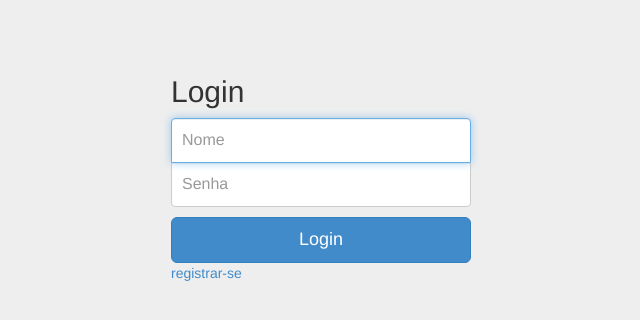
After one commit to Talitamota/alura, a Django app: template usuarios/templates/login.html in a window 1280 px wide. The commit adds this page. Shown: the top 320 px of the page, without its empty margins (319-959 px from the left). Run offline with Django 3.2, Linux system fonts and the light colour scheme; the template is opened without the code that fills it: values that come from a table or form of the project are taken from there, others are empty.

Commit message:
final do projeto

```diff
--- a/perfis/templates/base.html
+++ b/perfis/templates/base.html
@@ -12,7 +12,7 @@
     <div class="container">
       <div class="header">
         <ul class="nav nav-pills pull-right">
-          <li class=""><a href="{% url 'index' %}">{{perfil_logado.nome}}</a></li>
+          <li class=""><a href="{% url 'index' %}">{{user.perfil.nome}}</a></li>
           <li class=""><a href="/logout/">Logout</a></li>
         </ul>
         <h3 class="text-muted">ConnectedIn</h3>
--- /dev/null
+++ b/usuarios/templates/login.html
@@ -0,0 +1,24 @@
+{% extends "base_usuario.html" %}
+
+{% block body %}
+
+<form class="form-signin" role="form" action="{% url 'login' %}" method="post">
+	{% csrf_token %}
+	<h2 class="form-signin-heading">Login</h2>
+	<input type="text" id="id_username" name="username" class="form-control" placeholder="Nome" required autofocus>
+	<input type="password" id="id_password" name="password" class="form-control" placeholder="Senha" required>
+	<button class="btn btn-lg btn-primary btn-block" type="submit" value="Login">Login</button>
+	<input type="hidden" name="next" value="{{ next }}" />
+
+	{% if form.errors %}
+		<div class="alert alert-danger">
+			<button type="button" class="close" data-dismiss="elert" aria-hidden="true">&times;</button>
+			Por favor, verifique o Email e/ou a Senha informados
+		</div>
+	{% endif %}
+
+	<a href="{% url 'registrar' %}">registrar-se</a>
+
+</form>
+
+{% endblock %}
--- a/usuarios/urls.py
+++ b/usuarios/urls.py
@@ -3,5 +3,7 @@ from django.conf.urls import patterns, url
 from usuarios.views import RegistrarUsuarioView
 
 urlpatterns = patterns('',
-	url(r'^registrar/$', RegistrarUsuarioView.as_view(), name='registrar')
+	url(r'^registrar/$', RegistrarUsuarioView.as_view(), name='registrar'),
+	url(r'^login/$', 'django.contrib.auth.views.login', {'template_name':'login.html'}, name='login'),
+	url(r'^logout/$', 'django.contrib.auth.views.logout_then_login', {'login_url':'/login/'}, name='logout')
 )
```
Also changed, not shown: connectedin/settings.py (+10 -2 lines), perfis/views.py (+7 -3 lines).
